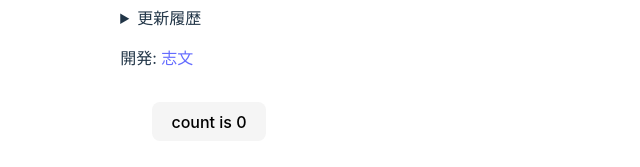
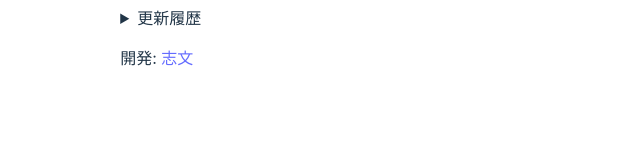
Before and after one commit to shimon1024/lecharsorter, a React (Vite) app: page / in a window 1280 px wide. Shown: the part 665-832 px from the top of the page, without its empty margins (315-955 px from the left). After the commit the page ends 800 px from the top, so only its background shows below. Built offline with nearby package versions, Linux system fonts and the light colour scheme.

Commit message:
不要なカウンターを削除

```diff
--- a/src/App.css
+++ b/src/App.css
@@ -6,7 +6,3 @@
   display: flex;
   flex-flow: column;
 }
-
-.card {
-  padding: 2em;
-}
--- a/src/App.jsx
+++ b/src/App.jsx
@@ -5,16 +5,9 @@ import Setup from './Setup.jsx'
 //import Result from './Result.jsx'
 
 export default function App() {
-  const [count, setCount] = useState(0)
-
   return (
     <>
       <Setup />
-      <div className="card">
-        <button onClick={() => setCount((count) => count + 1)}>
-          count is {count}
-        </button>
-      </div>
     </>
   )
 }
```
